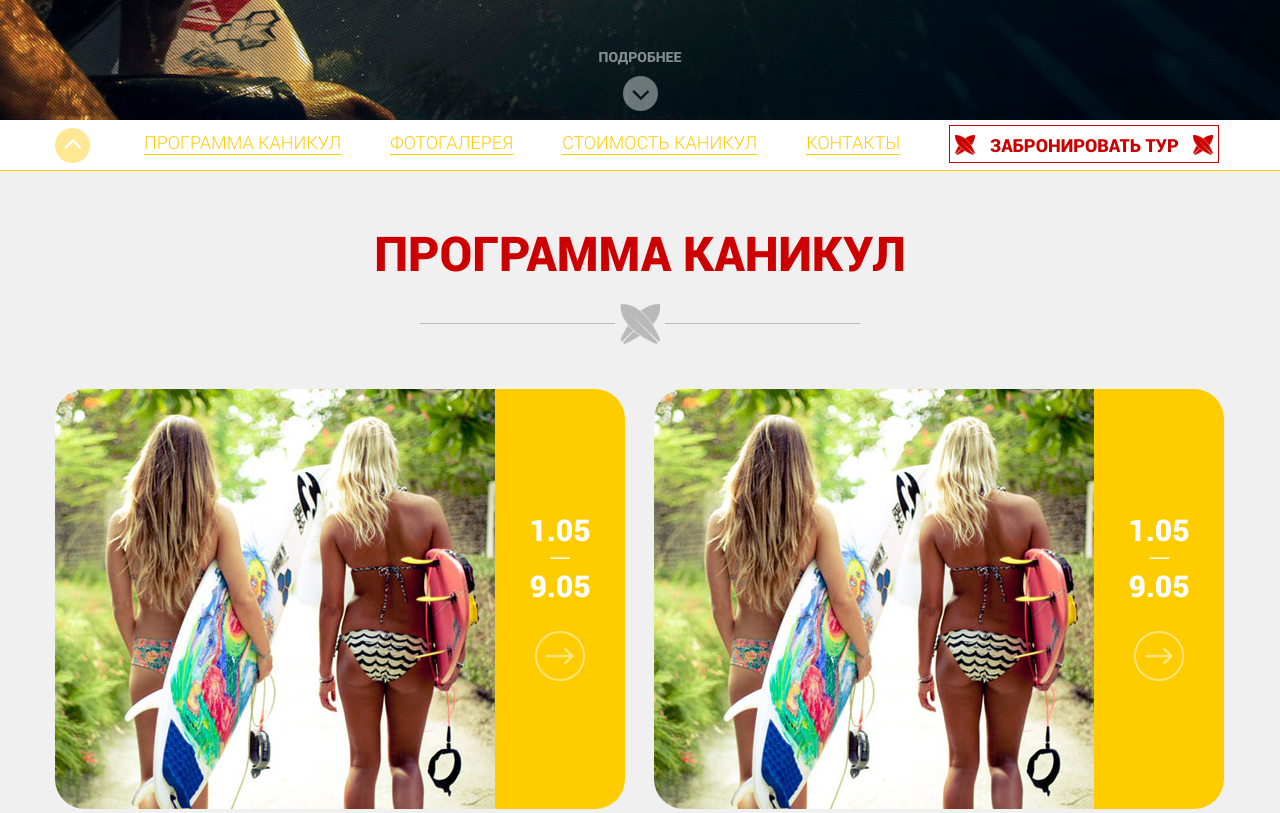
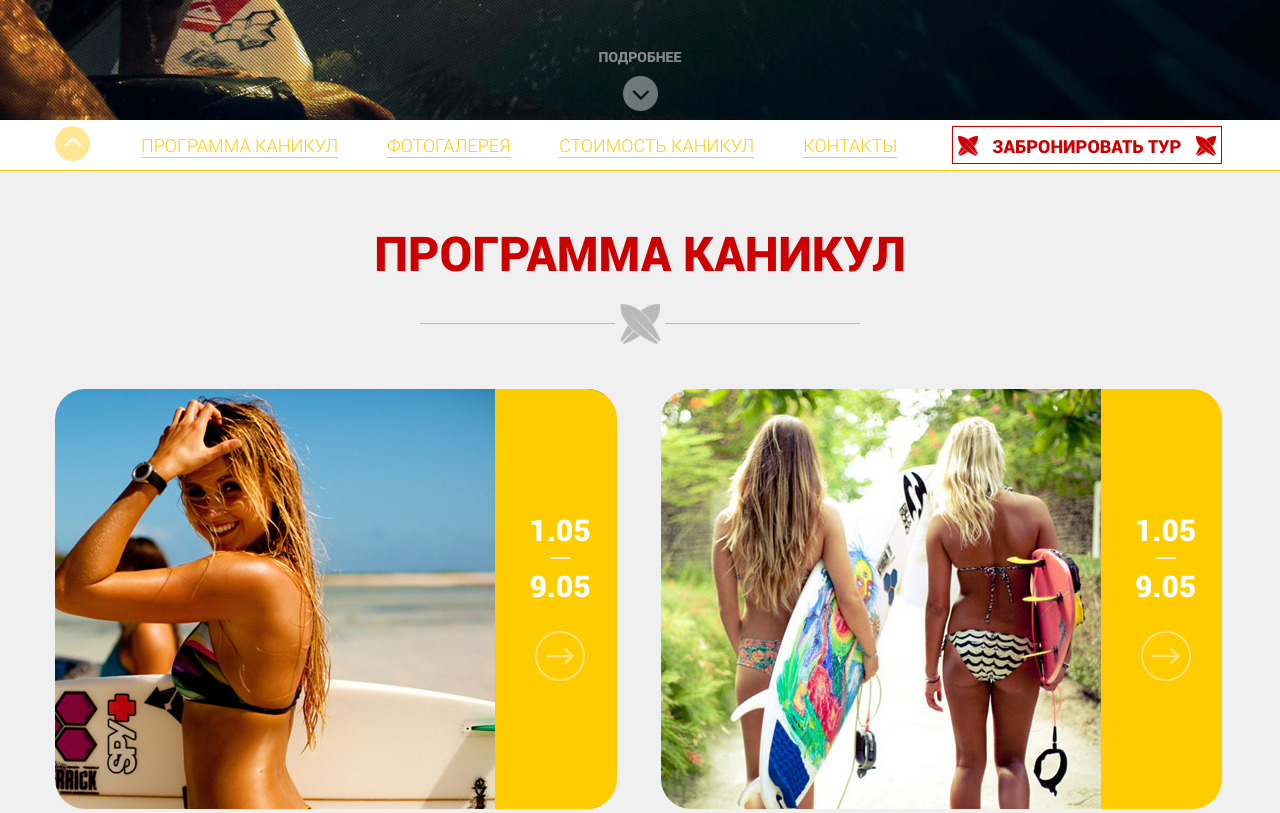
Before and after one commit to MirtlBu/vacation, a plain HTML site: page index.html in a window 1280 px wide. Shown: the part 680-1493 px from the top of the page. Drawn offline with Linux system fonts and the light colour scheme.

Commit message:
nav to table

```diff
--- a/css/style.less
+++ b/css/style.less
@@ -380,18 +380,20 @@ header {
     background: @color-white;
     border-bottom: 1px solid @color-yellow;
 
+    .grid {
+        display: table;
+
+        & > div {
+            display: table-cell;
+            vertical-align: middle;
+        }
+    }
+
     .pointer-up {
-        vertical-align: top;
-        position: relative;
-        top: 16%;
         margin-right: 50px;
     }
 
     .nav {
-        display: inline-block;
-        vertical-align: top;
-        position: relative;
-        top: 20%;
 
         &__item {
             display: inline-block;
@@ -410,12 +412,6 @@ header {
                 }
             }
         }
-    }
-
-    button{
-        vertical-align: top;
-        position: relative;
-        top: 10%;
     }
 }
 
@@ -488,13 +484,17 @@ header {
     padding-top: 50px;
 
     &__wrap {
-        width: 570px;
+        width: 48%;
         overflow: hidden;
         border-radius: 30px;
         display: inline-block;
 
         &:first-child {
-            margin-right: 25px;
+            margin-right: 40px;
+
+           .schedule__item {
+                background: @color-white url(../img/girls-1.jpg) -250px 0 no-repeat;
+            }
         }
     }
 
@@ -503,10 +503,7 @@ header {
         height: 420px;
         padding: 15px;
         box-sizing: border-box;
-        background: url(../img/girls.jpg);
-        background-color: @color-white;
-        background-position: -250px 0;
-        background-repeat: no-repeat;
+        background: @color-white url(../img/girls.jpg) -250px 0 no-repeat;
         position: relative;
         left: 0;
         -webkit-transition: all .3s linear;
--- a/index.html
+++ b/index.html
@@ -36,9 +36,12 @@
     </div>
     <header id="header">
         <div class="grid">
+            <div>
                  <a href="#opening" class="pointer pointer-up">
                     <img src="img/pointer-up.png">
                 </a>
+            </div>
+            <div>
                 <ul class="nav">
                     <li class="nav__item">
                         <a href="#schedule">Программа каникул</a>
@@ -53,11 +56,14 @@
                         <a href="">Контакты</a>
                     </li>
                 </ul>
+            </div>
+            <div>
                 <button type="button" class="button button--header">
                     <span class="image"></span>
                     <span>Забронировать тур</span>
                     <span class="image"></span>
                 </button>
+            </div>
         </div>
     </header>
     <div class="schedule" id="schedule">
```
Also changed, not shown: css/style.css, img/girls-1.jpg (added), 1 other file. Lines whose indentation alone changed are shown as unchanged.
